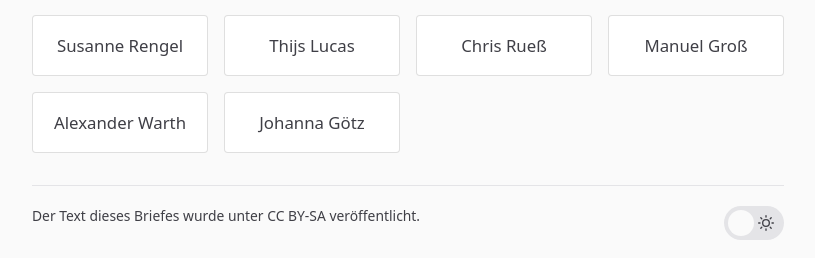
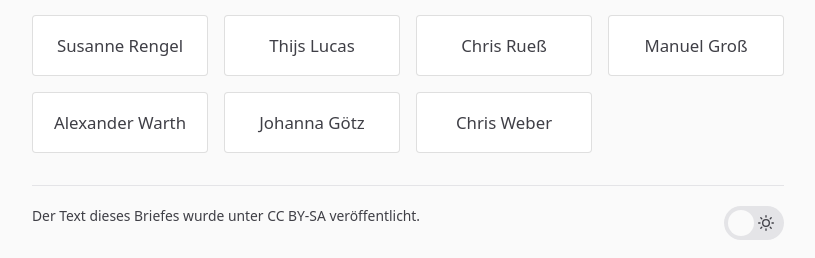
Before and after one commit to itrich/vsh-bleibt, a Jekyll site: the page built from OFFENERBRIEF.md, in a window 1280 px wide and 900 px high, scrolled down 6385 px. Shown: the part 639-897 px from the top of the window, without its empty margins (232-1047 px from the left). Built offline with Jekyll 4.4.1, drawn with Linux system fonts in a browser that asks for light colours.

Commit message:
Update signees.yml

```diff
--- a/_data/signees.yml
+++ b/_data/signees.yml
@@ -68,3 +68,4 @@
 - name: Manuel Groß
 - name: Alexander Warth
 - name: Johanna Götz
+- name: Chris Weber
```
